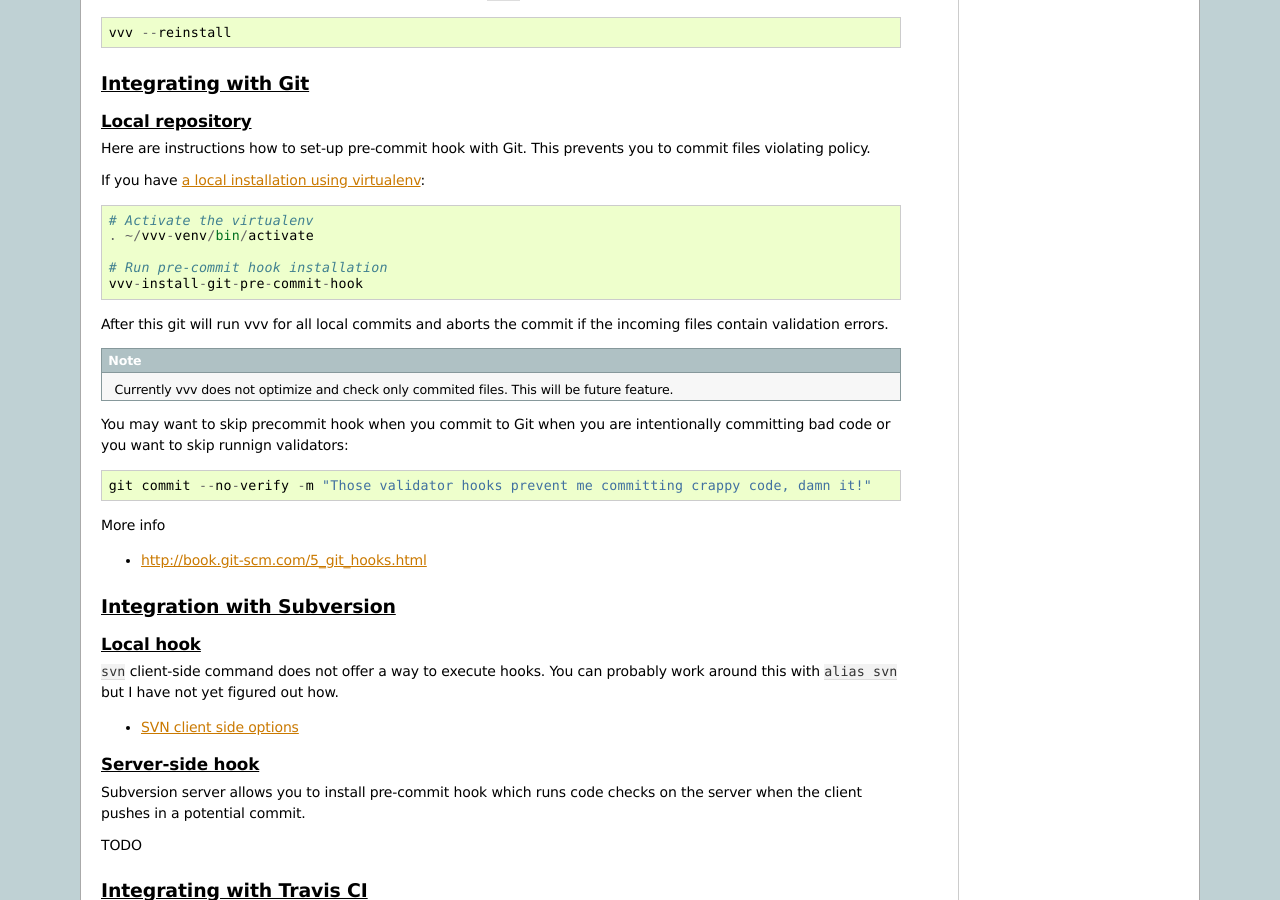
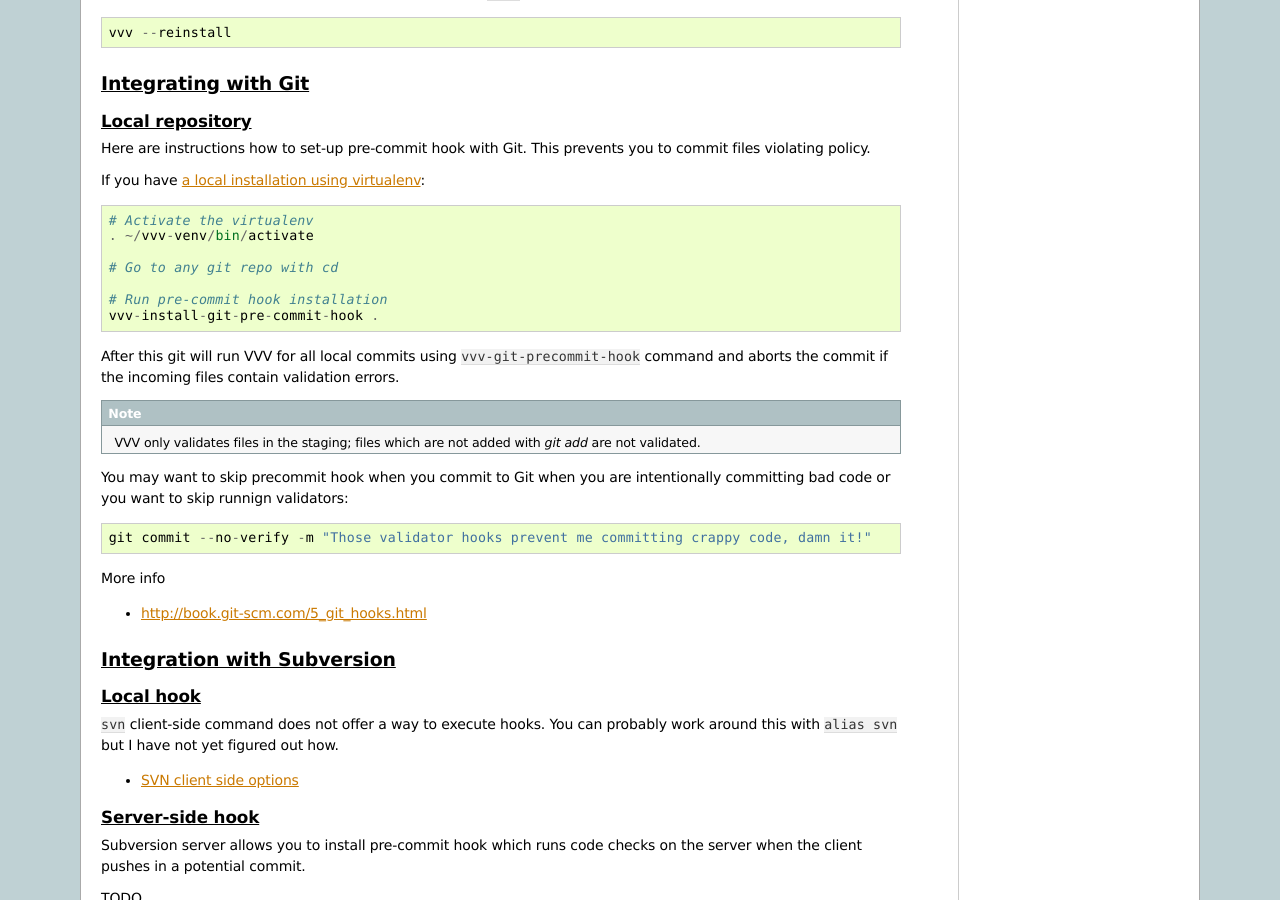
Before and after one commit to miohtama/vvv, a Sphinx documentation site: the page built from docs/source/integration.rst, in a window 1280 px wide and 900 px high, scrolled down 1549 px. Built offline with Sphinx 7.4.7, drawn with Linux system fonts in a browser that asks for light colours.

Commit message:
Updated docs regarding Git precommit hook

```diff
--- a/CHANGELOG.rst
+++ b/CHANGELOG.rst
@@ -3,6 +3,8 @@ Changelog
 
 0.2.5 - current
 ------------------
+
+- Intelligent git pre-commit hook; check only changed files [miohtama]
 
 - vvv-add-js-globals helper command added to add jslint global statements
   to multiple Javascript files once [miohtama]
--- a/docs/source/integration.rst
+++ b/docs/source/integration.rst
@@ -94,16 +94,19 @@ If you have :doc:`a local installation using virtualenv </installation>`::
     # Activate the virtualenv
     . ~/vvv-venv/bin/activate
 
+    # Go to any git repo with cd
+
     # Run pre-commit hook installation
-    vvv-install-git-pre-commit-hook
+    vvv-install-git-pre-commit-hook .
 
-After this git will run vvv for all local commits and aborts
+After this git will run VVV for all local commits
+using ``vvv-git-precommit-hook`` command and aborts
 the commit if the incoming files contain validation errors.
 
 .. note ::
 
-    Currently vvv does not optimize and check only commited files.
-    This will be future feature.
+  VVV only validates files in the staging; files which are not
+  added with *git add* are not validated.
 
 You may want to skip precommit hook when you commit to Git when
 you are intentionally committing bad code or you want to skip runnign validators::
```
